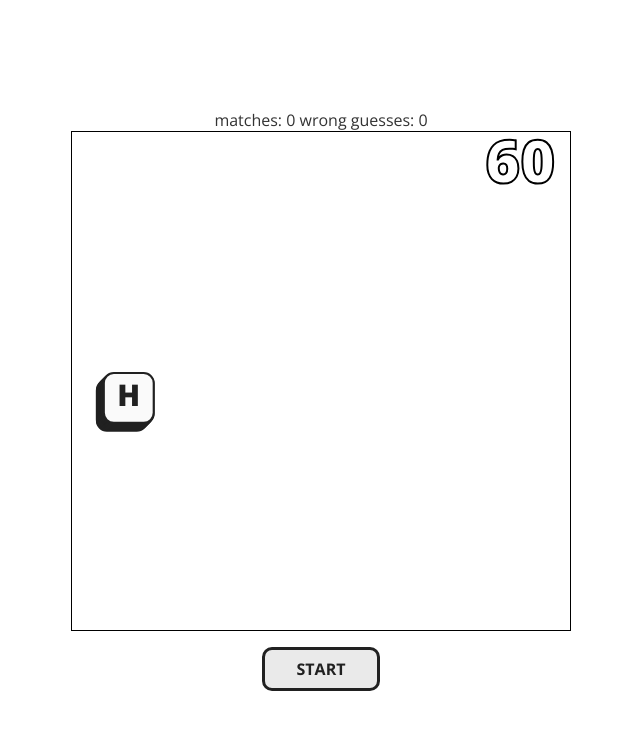
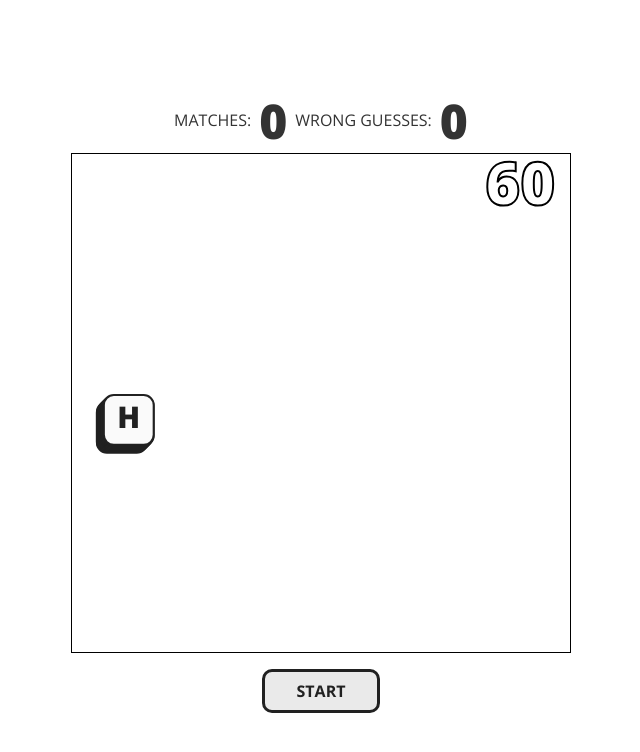
Before and after one commit to aokorodu/MatchingGame, a Svelte app: page / in a window 1280 px wide. Shown: the top 752 px of the page, without its empty margins (319-959 px from the left). Built offline with nearby package versions, Linux system fonts and the light colour scheme.

Commit message:
timer functionality added

```diff
--- a/src/App.svelte
+++ b/src/App.svelte
@@ -28,6 +28,8 @@
 
 	let started = false;
 
+	let timer;
+
 	export function init() {
 		console.log("cards:", cardArray.length);
 	}
@@ -42,7 +44,7 @@
 		started = true;
 		deal();
 		setTimeout(hideAll, totalCards*100);
-		setTimeout(shuffle, totalCards*200);
+		setTimeout(shuffle, totalCards*150);
 	}
 
 	function hideAll(){
@@ -72,6 +74,8 @@
 	}
 
 	function handleCardClick(e) {
+		if(!timer.isRunning()) timer.start();
+
 		if (selectedCards.length >= 2) return;
 
 		selectCard(e.detail.index)
@@ -120,7 +124,7 @@
 			});
 
 			selectedCards = [];
-		}, 2000);
+		}, 1200);
 	}
 
 	function shuffle() {
@@ -147,7 +151,7 @@
 </script>
 
 <main>
-	<div>matches: {matches} wrong guesses: {noMatches}</div>
+	<div class="scorecard">	MATCHES: <span>{matches}</span> WRONG GUESSES: <span>{noMatches}</span></div>
 	<svg bind:this={svg} width={svgWidth} height={svgHeight} viewBox="0 0 {w} {h}">
 		<g bind:this={cardHolder} />
 		{#each symbols as symbol, index}
@@ -160,7 +164,7 @@
 				{symbol}
 			/>
 		{/each}
-		<Timer x="450" y="35" duration="60" />
+		<Timer bind:this={timer} x="450" y="35" duration="60" />
 	</svg>
 
 	<div
@@ -169,6 +173,17 @@
 </main>
 
 <style>
+	.scorecard {
+		display: flex;
+		flex-direction: row;
+		justify-content: center;
+		align-items: center;
+		gap: .5rem;
+	}
+	span {
+		font-size: 3rem;
+		font-weight: 900;
+	}
 	main {
 		display: flex;
 		flex-direction: column;
--- a/src/Card.svelte
+++ b/src/Card.svelte
@@ -27,10 +27,11 @@
 
   export function move(newX, newY, delay = 0) {
     gsap.to(position, {
-      duration: 0.5,
+      duration: .75,
       x: newX,
       y: newY,
       delay: delay,
+      ease:"power2.inOut",
       onUpdate: () => {
         position = position;
       },
--- a/src/Timer.svelte
+++ b/src/Timer.svelte
@@ -1,16 +1,35 @@
 <script>
+  // import { gsap } from "gsap";
+
   export let x = 250;
   export let y = 50;
   export let duration = 60;
   let elapsed = 0;
   $: remaining = duration - elapsed;
 
+  let int
+  let started = false;
+
+  export function isRunning(){
+    return started;
+  }
+
   export function start(){
+    console.log('start timer');
+    started = true;
 
+    int = setInterval(() => {
+      tick()
+    }, 1000);
   }
 
   export function stop(){
 
+  }
+
+  function tick(e){
+    if(remaining <= 0) return;
+    elapsed++;
   }
 </script>
 <g transform="translate({x}, {y})">
```
Also changed, not shown: public/build/bundle.css, public/build/bundle.js, 1 other file (tests, documents, lock files or other folders).
